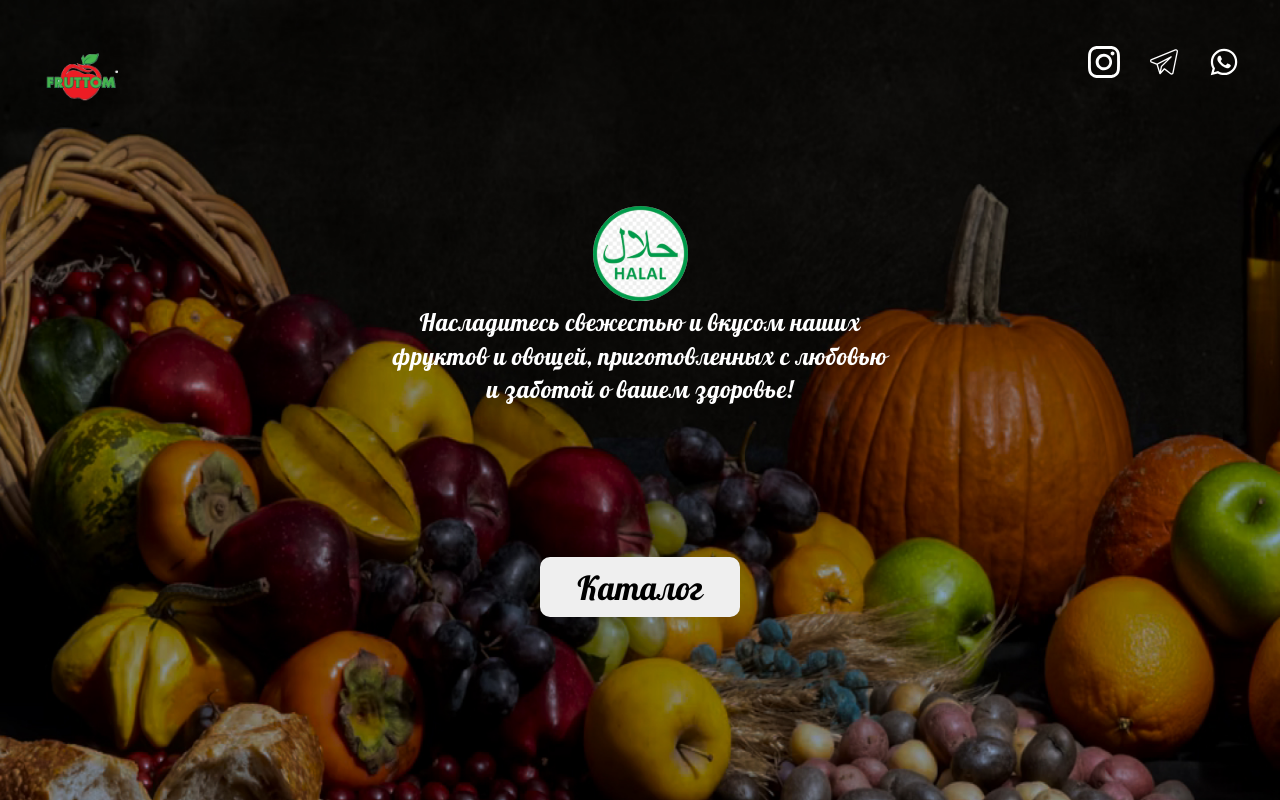
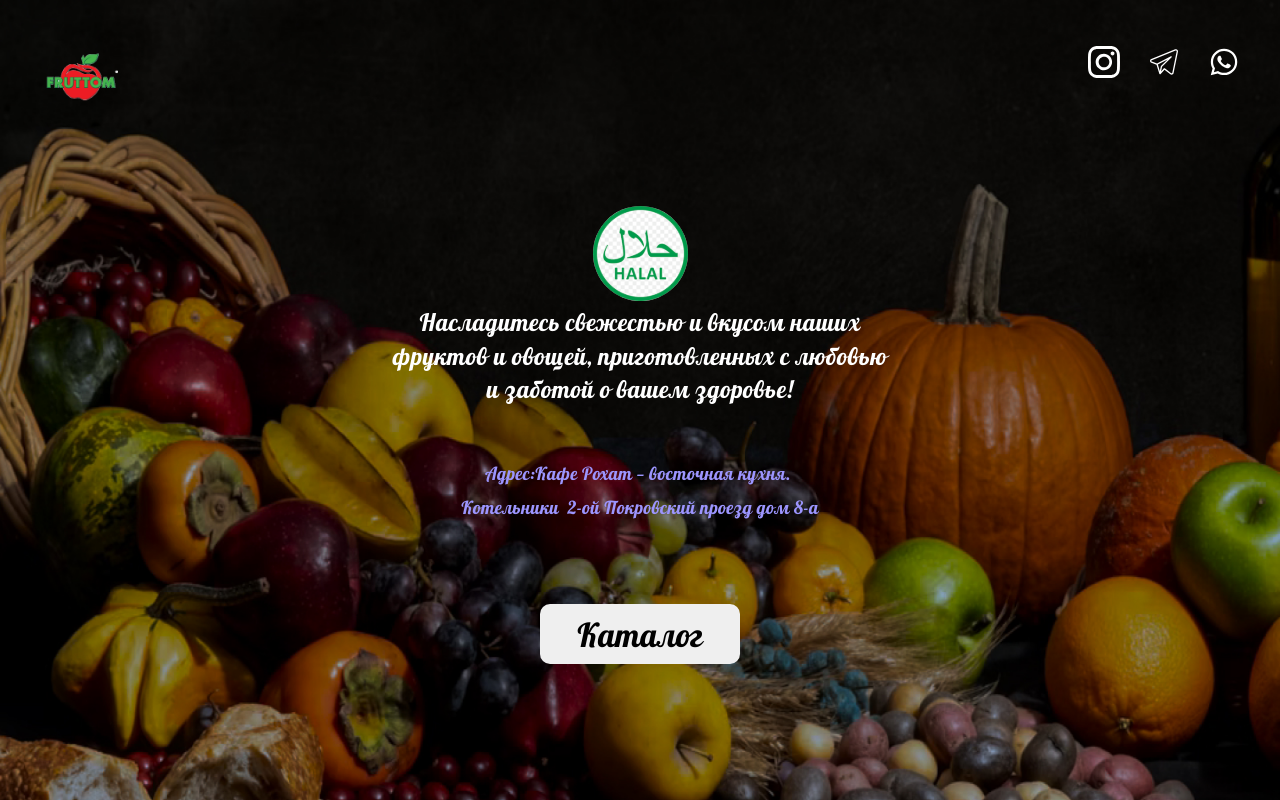
Before and after one commit to jodar-Nimatov/Fruits-kg, a React (Create React App) app: page / in a window 1280 px wide. Built offline with nearby package versions, Linux system fonts and the light colour scheme.

Commit message:
main ready

```diff
--- a/src/Components/Header/header.jsx
+++ b/src/Components/Header/header.jsx
@@ -1,6 +1,7 @@
 import WhatsApp from "../../assets/icons/whatsapp.svg";
 import "./header.scss";
 import logoImage from "../../assets/icons/logo.gif";
+import { Link } from "react-router-dom";
 
 const header = () => {
   return (
@@ -8,7 +9,7 @@ const header = () => {
       <div className="container">
         <div className="header__inner">
           <div className="header-img">
-            <img src={logoImage} alt="Description" />
+            <Link to="/"><img src={logoImage} alt="Description" /></Link>
           </div>
           <div className="socal-media">
             <a href="//instagram.com">
--- a/src/Components/Header/header.scss
+++ b/src/Components/Header/header.scss
@@ -10,9 +10,11 @@
     height: 60px;
     display: flex;
     justify-content: space-between;
-    .header-img > img {
-      width: 82px;
-      height: 60px;
+    .header-img {
+      img {
+        width: 82px;
+        height: 60px;
+      }
     }
     .socal-media {
       width: 152px;
--- a/src/Components/Main/index.jsx
+++ b/src/Components/Main/index.jsx
@@ -23,6 +23,12 @@ const index = () => {
                   приготовленных с любовью и заботой о вашем здоровье!
                 </h1>
               </div>
+              <div className="main-address">
+                <h3>
+                 Адрес:Кафе Рохат — восточная кухня. ‌ Котельники ‌ 2-ой Покровский
+                  проезд дом 8-а
+                </h3>
+              </div>
               <div className="main-button">
                 <Link to="/menu">
                   <button>Каталог </button>
--- a/src/Components/Main/main.scss
+++ b/src/Components/Main/main.scss
@@ -39,9 +39,23 @@
     justify-content: center;
   }
 
+  .main-address {
+    margin-top: 50px;
+    width: 400px;
+    h3 {
+      color: rgb(156, 149, 254);
+      font-family: "Lobster", cursive;
+      font-size: 18px;
+      font-weight: 400;
+      line-height: 33.6px;
+      letter-spacing: 0.02em;
+      text-align: center;
+    }
+  }
+
   .main-button {
     & > a > button {
-      margin-top: 150px;
+      margin-top: 80px;
       width: 200px;
       height: 60px;
       gap: 8px;
```
